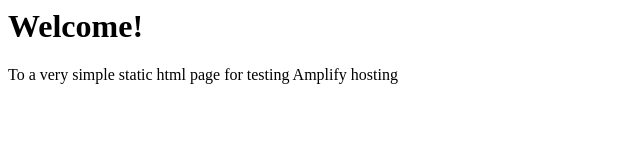
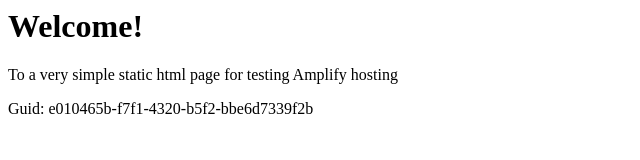
Before and after one commit to aws-aemilia-sfo/Github-PR-Commit-Integration-Test-DoNotTouch-Gith-P5X5MO5I-v1-preprod-us-west-1, a website: page src/index.html in a window 1280 px wide. Shown: the whole page, without its empty margins (0-640 px from the left). Drawn offline with Linux system fonts and the light colour scheme.

Commit message:
commit from integ tests

```diff
--- a/src/index.html
+++ b/src/index.html
@@ -1,3 +1,5 @@
+
+
 <html lang="en">
 
 <head>
@@ -10,6 +12,6 @@
 <body>
     <h1>Welcome!</h1>
     <p>To a very simple static html page for testing Amplify hosting</p>
-</body>
+    <p>Guid: e010465b-f7f1-4320-b5f2-bbe6d7339f2b</p></body>
 
 </html>
```
